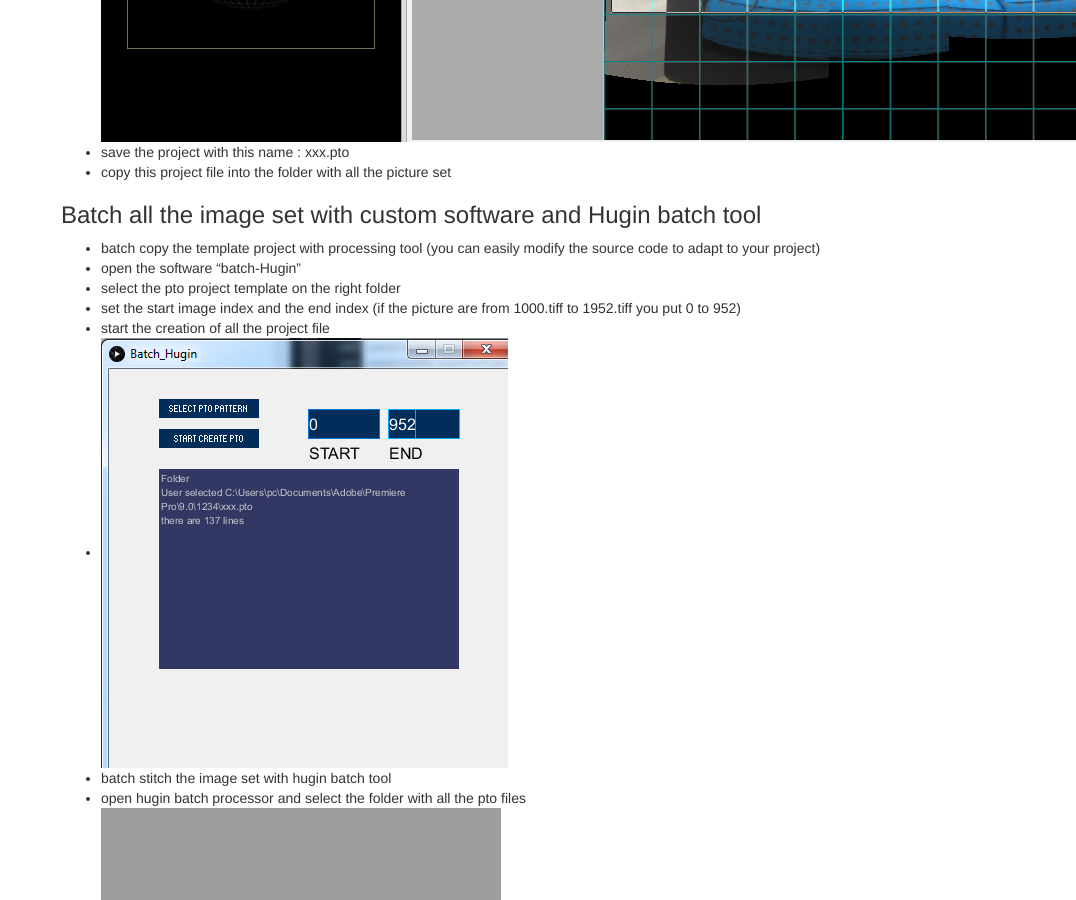
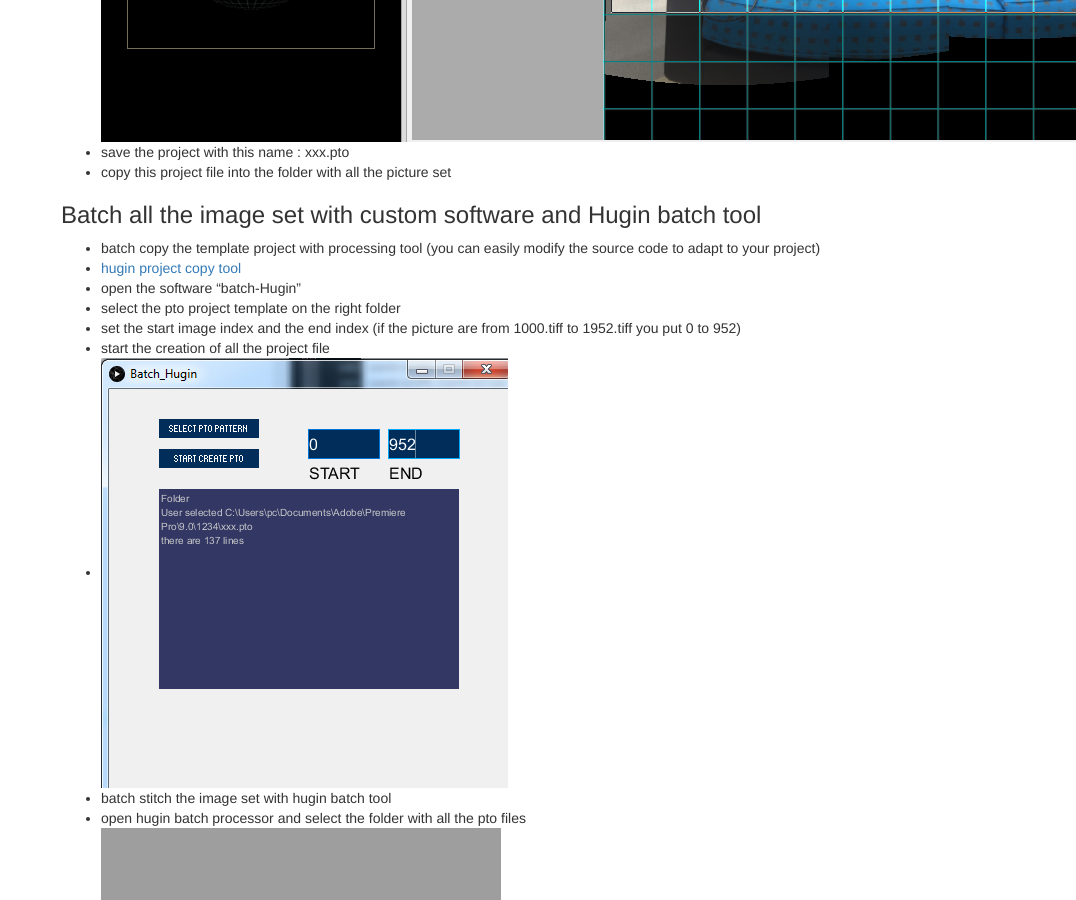
Before and after one commit to FabLabWgtn/Mobile-360, a Jekyll site: the page built from _posts/2016-06-20-tutorial-stitch.md, in a window 1280 px wide and 900 px high, scrolled down 4435 px. Shown: the whole window, without its empty margins (204-1280 px from the left). Built offline with Jekyll 4.4.1, drawn with Linux system fonts in a browser that asks for light colours.

Commit message:
github batch link

```diff
--- a/_posts/2016-06-20-tutorial-stitch.md
+++ b/_posts/2016-06-20-tutorial-stitch.md
@@ -44,6 +44,7 @@ The only tricky part is maybe the audio synchronization...
 ### Batch all the image set with custom software and Hugin batch tool
 
 - batch copy the template project with processing tool (you can easily modify the source code to adapt to your project)
+ * [hugin project copy tool](https://github.com/drachezoil/batch-hugin-project)
  * open the software "batch-Hugin"
  * select the pto project template on the right folder
  * set the start image index and the end index (if the picture are from 1000.tiff to 1952.tiff you put 0 to 952)
```
